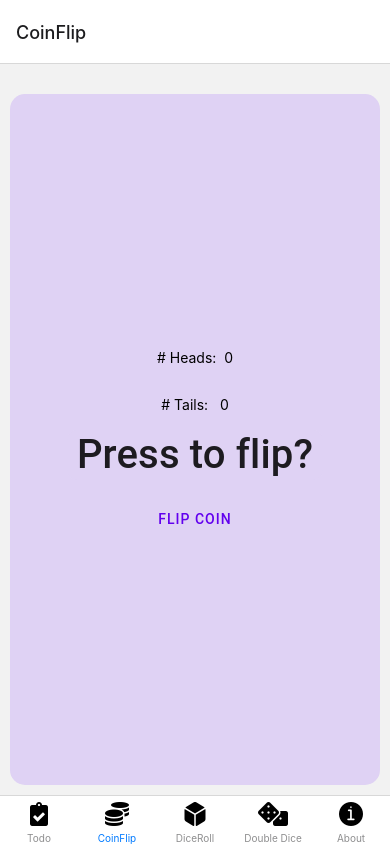
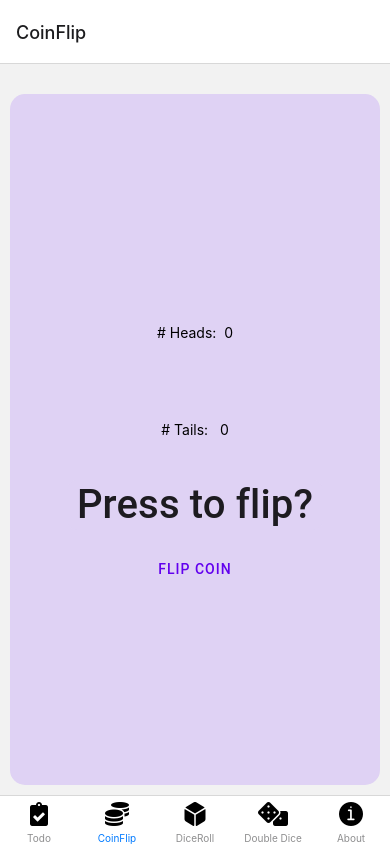
Before and after one commit to ardada2468/coinflip-expo, a React Native app: screen /CoinFlip in a window 390 px wide. Built offline with nearby package versions, Linux system fonts and the light colour scheme.

Commit message:
Rigged Coins Component

```diff
--- a/Pages/DoubleDice.tsx
+++ b/Pages/DoubleDice.tsx
@@ -1,4 +1,3 @@
-import { createNativeStackNavigator } from '@react-navigation/native-stack';
 import React, { Component } from 'react'
 import {StyleSheet, Text, View, Platform} from 'react-native'
 import * as Haptics from 'expo-haptics';
--- a/Pages/coinFlip.tsx
+++ b/Pages/coinFlip.tsx
@@ -23,15 +23,19 @@ class CoinFlip extends Component <Icoin>{
     current: -1
   }
 
+
    getRand(min: number, max:number) {
     return Math.floor(Math.random() * (max - min) + min);
   }
 
-
-  onPress = () => {
+  gethaptics(){
     if(!(Platform.OS === 'web')){
       Haptics.impactAsync(Haptics.ImpactFeedbackStyle.Light)
     }
+  }
+
+  onPress = () => {
+    this.gethaptics();
     let rand: any = this.getRand(1,10);
     let value: String = "tails!"
     if(rand <= 5){
@@ -49,6 +53,28 @@ class CoinFlip extends Component <Icoin>{
     })
   }
   }
+  onRiggedPressHeads = () => {
+    this.gethaptics();
+    // let rand: any = this.getRand(1,10);
+    this.setState({
+      heads: this.state.heads+1,
+      coin: "Heads!",
+      current: 1
+    })
+  }
+
+  onRiggedPressTails = () => {
+    this.gethaptics();
+    // let rand: any = this.getRand(1,10);
+    this.setState({
+      heads: this.state.tails+1,
+      coin: "Tails!",
+      current: 1
+    })
+  }
+
+
+
 
 
   GetButton(){
@@ -72,8 +98,8 @@ class CoinFlip extends Component <Icoin>{
  render() {
     return (
       <View style={[styles.container, this.getResultStyler()]} onTouchEnd={this.onPress}>
-        <Text style={styles.info}># Heads: {" " + this.state.heads}</Text>
-        <Text style={styles.info}># Tails:  { " " + this.state.tails}</Text>
+        <Text style={styles.info} onPress={this.onRiggedPressHeads}># Heads: {" " + this.state.heads}</Text>
+        <Text style={styles.info} onPress={this.onRiggedPressTails}># Tails:  { " " + this.state.tails}</Text>
         <View>
           <Title style={[this.getResultStyler(), styles.commonResult]}>{ this.state.coin }</Title>
           {this.GetButton()}
@@ -98,8 +124,8 @@ const styles = StyleSheet.create({
     marginTop:10,
   },
   info: {
-    padding: 10,
-    margin: 5,
+    padding: 30,
+    margin: 10,
   },
   result1: {
     backgroundColor: "#B7D1F8",
--- a/Pages/diceRoll.tsx
+++ b/Pages/diceRoll.tsx
@@ -1,4 +1,3 @@
-import { createNativeStackNavigator } from '@react-navigation/native-stack';
 import React, { Component } from 'react'
 import {StyleSheet, Text, View, Platform} from 'react-native'
 import * as Haptics from 'expo-haptics';
@@ -30,6 +29,8 @@ class DiceRoll extends Component <Idice>{
     return total/this.x.length;
   }
 
+
+
   onPress = () => {
     if(!(Platform.OS === 'web')){
       Haptics.impactAsync(Haptics.ImpactFeedbackStyle.Light)
@@ -49,7 +50,6 @@ class DiceRoll extends Component <Idice>{
         avg: this.calculateAvg(),
       }
     )
-    // console.log({rand,value})
   }
 
   getResultStyler(){
--- a/package.json
+++ b/package.json
@@ -1,3 +1,4 @@
+
 {
   "main": "node_modules/expo/AppEntry.js",
   "scripts": {
```
Also changed, not shown: Pages/Todo.tsx (+2 -7 lines), 1 other file (tests, documents, lock files or other folders).
